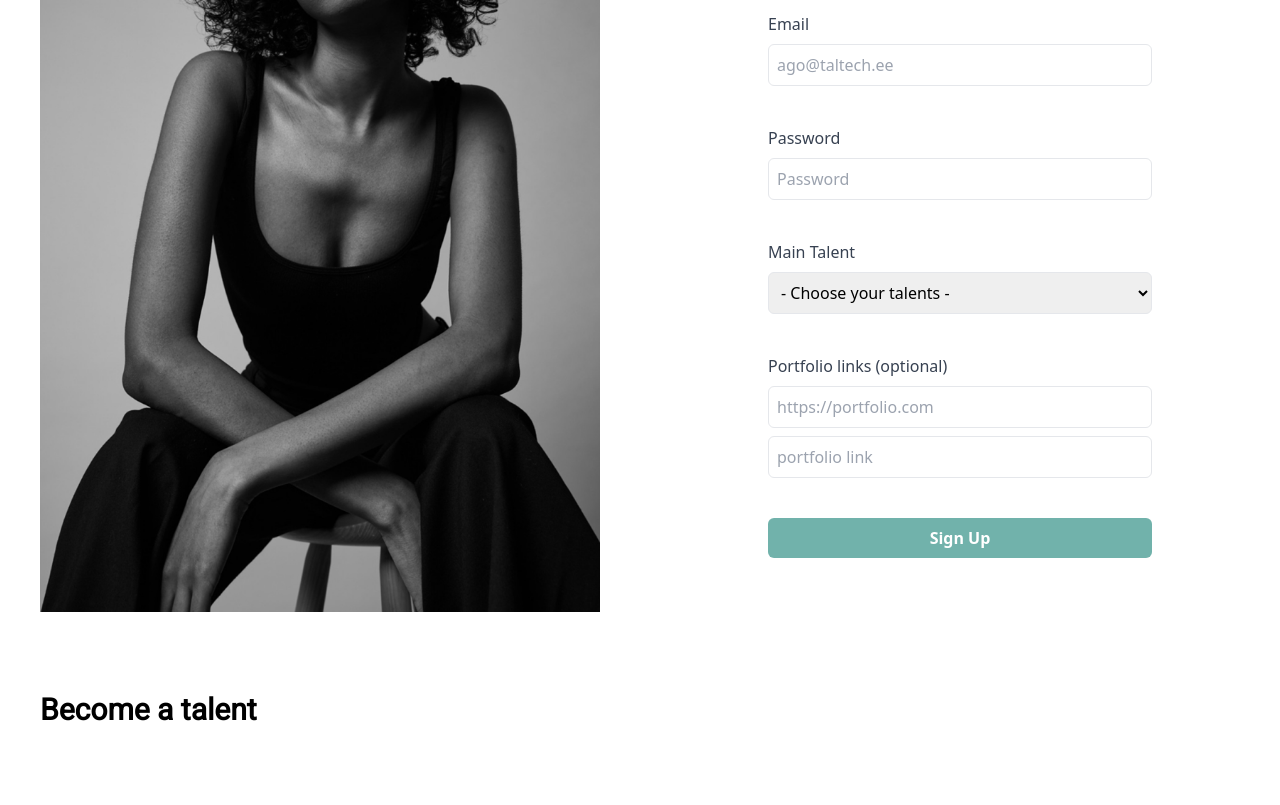
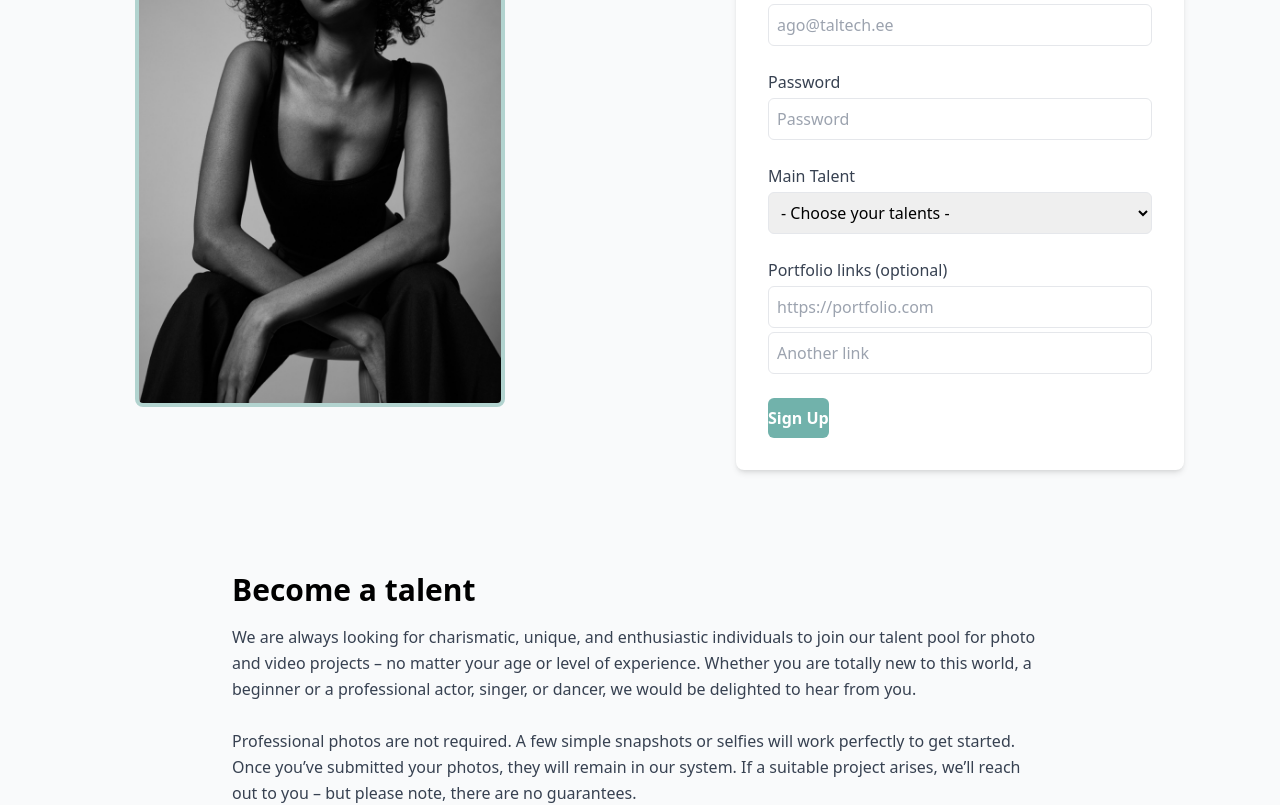
Before and after one commit to rogerpurtsak/vercelmodelconnect, a React (Vite) app in the folder modelConnect/: page /signup in a window 1280 px wide. Shown: the part 340-1145 px from the top of the page. Built offline with nearby package versions, Linux system fonts and the light colour scheme.

Commit message:
Sign up page adjustments

```diff
--- a/modelConnect/src/pages/home.jsx
+++ b/modelConnect/src/pages/home.jsx
@@ -54,9 +54,12 @@ function Home() {
             <p className="text-black mb-6">
               Connect with industry professionals and elevate your modeling career. Sign up now to become a part of our exclusive community.
             </p>
-            <button className="bg-mediumteal text-white font-bold py-2 px-6 rounded-md hover:text-green-700">
-              Sign Up
-            </button>
+            <Link to="/signup">
+  <button className="bg-mediumteal text-white font-bold py-2 px-6 rounded-md hover:text-green-700">
+    Sign Up
+  </button>
+</Link>
+
           </div>
         </div>
       </section>
--- a/modelConnect/src/pages/signup.jsx
+++ b/modelConnect/src/pages/signup.jsx
@@ -1,34 +1,40 @@
-import React from 'react'
+import React from 'react';
 
 function Signup() {
   return (
-    <>
-    <div className='flex'>
-        <div className='w-1/2'>
-        <img src="/naine.jpg" alt="Picture of a woman" className="w-full self-start p-10" />
+    <div className="bg-gray-50">
+      {/* Top Section: Image + Form */}
+      <div className="flex flex-col md:flex-row min-h-screen">
+        {/* Left side - Image */}
+        <div className="md:w-1/2 flex justify-center items-center p-6">
+          <img
+            src="/naine.jpg"
+            alt="Model"
+            className="rounded-lg border-4 border-lightteal object-cover max-h-[550px]"
+          />
         </div>
 
-        <div className="w-1/2 flex justify-center items-center">
-            <form className="w-full max-w-md p-8 bg-white flex flex-col space-y-10">
+        {/* Right side - Form */}
+        <div className="md:w-1/2 flex items-center justify-center p-6">
+          <form className="w-full max-w-md bg-white rounded-lg shadow-md p-8 space-y-6">
             <h2 className="text-2xl font-bold text-center">Create your account</h2>
 
-            <div className="flex flex-col space-y-2">
+            <div className="flex flex-col space-y-1">
               <label className="text-gray-700">Name</label>
               <input type="text" placeholder="David Smith" className="border rounded-md p-2" />
             </div>
 
-            <div className="flex flex-col space-y-2">
+            <div className="flex flex-col space-y-1">
               <label className="text-gray-700">Email</label>
               <input type="email" placeholder="ago@taltech.ee" className="border rounded-md p-2" />
             </div>
 
-            <div className="flex flex-col space-y-2">
+            <div className="flex flex-col space-y-1">
               <label className="text-gray-700">Password</label>
               <input type="password" placeholder="Password" className="border rounded-md p-2" />
             </div>
 
-            <div className="flex flex-col space-y-2">
-                <div className="flex flex-col space-y-2">
+            <div className="flex flex-col space-y-1">
               <label className="text-gray-700">Main Talent</label>
               <select className="border rounded-md p-2">
                 <option>- Choose your talents -</option>
@@ -41,28 +47,38 @@ function Signup() {
               </select>
             </div>
 
+            <div className="flex flex-col space-y-1">
+              <label className="text-gray-700">Portfolio links (optional)</label>
+              <input type="url" placeholder="https://portfolio.com" className="border rounded-md p-2" />
+              <input type="url" placeholder="Another link" className="border rounded-md p-2" />
             </div>
 
-            <div className="flex flex-col space-y-2">
-                <label className="text-gray-700">Portfolio links (optional)</label>
-                <input type="url" placeholder="https://portfolio.com" className="border rounded-md p-2" />
-                <input type="url" placeholder="portfolio link" className="border rounded-md p-2" />
-            </div>
-
-            <button type="submit" className="bg-mediumteal hover:bg-teal-500 text-white font-semibold py-2 rounded-md">
+            <button
+              type="submit"
+              className="bg-mediumteal hover:bg-teal-500 text-white font-semibold py-2 rounded-md"
+            >
               Sign Up
             </button>
           </form>
         </div>
       </div>
-    <div className='h-1/2 flex-col'>
-        <h1 className='font-bold font-roboto text-3xl p-10'>Become a talent</h1>
-        <h2 className='font-mulish p-10 pb-20'>We are always looking for charismatic, unique, and enthusiastic individuals to join our talentpool for photo and video projects – no matter your age or level of experience. Whether you are totally new to this world, a beginner or a professional actor, singer, or dancer, we would be delighted to hear from you.
+
+      {/* Bottom Section: Become a Talent */}
+      <div className="max-w-4xl mx-auto p-10">
+        <h1 className="text-3xl font-bold mb-4">Become a talent</h1>
+        <p className="text-gray-700 leading-relaxed">
+          We are always looking for charismatic, unique, and enthusiastic individuals to join our talent pool for photo
+          and video projects – no matter your age or level of experience. Whether you are totally new to this world, a
+          beginner or a professional actor, singer, or dancer, we would be delighted to hear from you.
+          <br />
+          <br />
           Professional photos are not required. A few simple snapshots or selfies will work perfectly to get started.
-            Once you’ve submitted your photos, they will remain in our system. If a suitable project arises, we’ll reach out to you – but please note, there are no guarantees.</h2>
+          Once you’ve submitted your photos, they will remain in our system. If a suitable project arises, we’ll reach
+          out to you – but please note, there are no guarantees.
+        </p>
       </div>
-    </>
-  )
+    </div>
+  );
 }
 
-export default Signup
+export default Signup;
```
Lines whose indentation alone changed are shown as unchanged.
